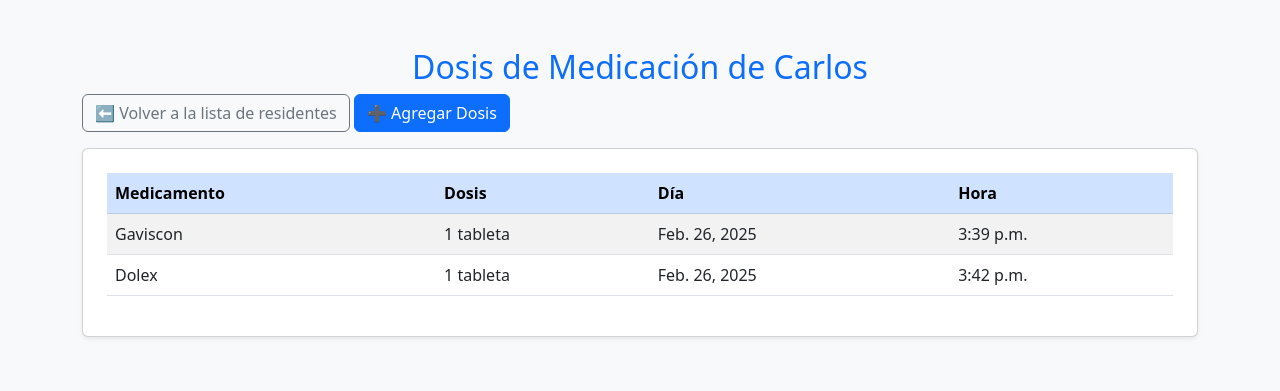
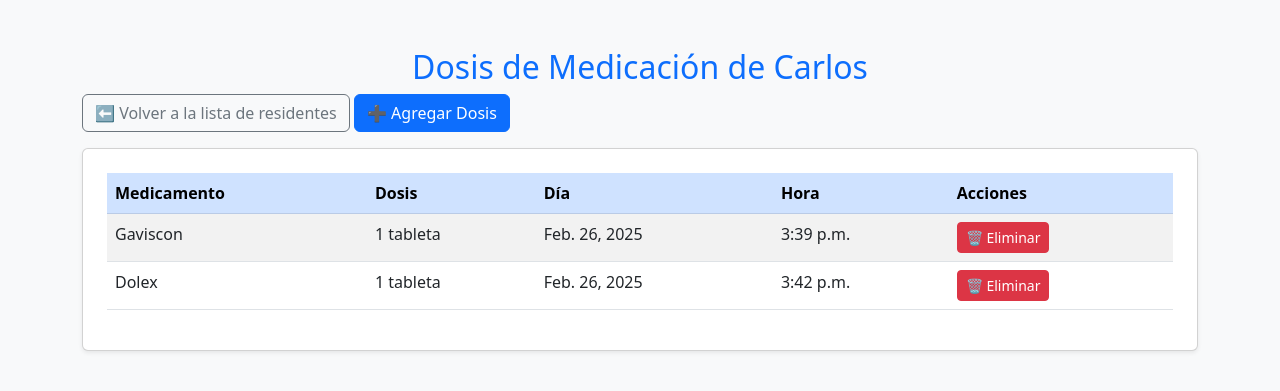
Before and after one commit to je-lopezu1/hogarAbuelos, a Django app: page /medication_dose/1/doses/ in a window 1280 px wide. Shown: the top 391 px of the page. Run offline with Django 5.2, Linux system fonts and the light colour scheme; data comes from the database, SQL or seed files in the repository; both versions use the stored data as it was after the commit.

Commit message:
Ya quedo la vista del medication dose con el delete funcional. Por ahora no se hace update porque son solo dos campos y ademas la hora cambiará.

```diff
--- a/app/medication_dose/logic/medication_dose_logic.py
+++ b/app/medication_dose/logic/medication_dose_logic.py
@@ -30,3 +30,6 @@ def create_medication_dose(medication_dose_data):
     )
 
     return medication_dose
+
+def delete_medication_dose(medication_dose_id):
+    MedicationDose.objects.get(id=medication_dose_id).delete()
--- a/app/medication_dose/templates/list_doses.html
+++ b/app/medication_dose/templates/list_doses.html
@@ -14,7 +14,9 @@
             <a href="{% url 'residents:residents_view' %}" class="btn btn-outline-secondary">
                 ⬅ Volver a la lista de residentes
             </a>
-            <a href="{% url 'medication_dose:create_medication_dose_view' resident.pk %}" class="btn btn-primary">➕ Agregar Dosis</a>
+            <a href="{% url 'medication_dose:create_medication_dose_view' resident.pk %}" class="btn btn-primary">
+                ➕ Agregar Dosis
+            </a>
         </div>
 
         <div class="card shadow-sm p-4">
@@ -25,6 +27,7 @@
                         <th>Dosis</th>
                         <th>Día</th>
                         <th>Hora</th>
+                        <th>Acciones</th> <!-- Nueva columna para eliminar -->
                     </tr>
                 </thead>
                 <tbody>
@@ -34,10 +37,17 @@
                         <td>{{ dose.dose }}</td>
                         <td>{{ dose.day }}</td>
                         <td>{{ dose.time }}</td>
+                        <td>
+                            <form method="post" action="{% url 'medication_dose:delete_medication_dose_view' resident.pk dose.pk %}"
+                                  onsubmit="return confirm('¿Estás seguro de que deseas eliminar esta dosis?');">
+                                {% csrf_token %}
+                                <button type="submit" class="btn btn-danger btn-sm">🗑 Eliminar</button>
+                            </form>
+                        </td>
                     </tr>
                     {% empty %}
                     <tr>
-                        <td colspan="4" class="text-center text-muted">No hay dosis registradas para este residente.</td>
+                        <td colspan="5" class="text-center text-muted">No hay dosis registradas para este residente.</td>
                     </tr>
                     {% endfor %}
                 </tbody>
--- a/app/medication_dose/urls.py
+++ b/app/medication_dose/urls.py
@@ -7,4 +7,5 @@ app_name = 'medication_dose'
 urlpatterns = [
     path('<int:resident_pk>/doses/', views.resident_doses_view, name='resident_doses_view'),
     path('<int:resident_pk>/doses/create/', views.create_medication_dose_view, name='create_medication_dose_view'),
+    path('<int:resident_pk>/doses/<int:dose_pk>/delete/', views.delete_medication_dose_view, name='delete_medication_dose_view'),
 ]
--- a/app/medication_dose/views.py
+++ b/app/medication_dose/views.py
@@ -34,3 +34,9 @@ def create_medication_dose_view(request, resident_pk):
         form = MedicationDoseForm(resident=resident)
 
     return render(request, 'create_dose.html', {'resident': resident, 'form': form})
+
+def delete_medication_dose_view(request, resident_pk, dose_pk):
+    if request.method == 'POST':
+        mdl.delete_medication_dose(dose_pk)
+        return redirect('residents:resident_doses_view', resident_pk=resident_pk)
+    return HttpResponse(status=405)
```
Also changed, not shown: app/db.sqlite3.
